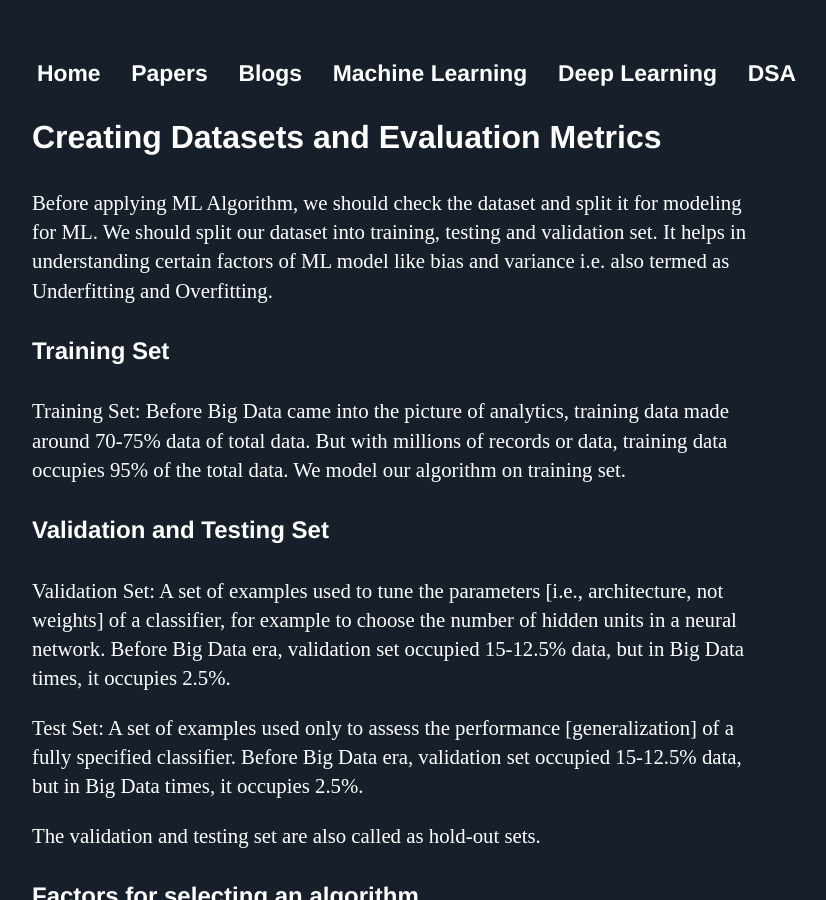
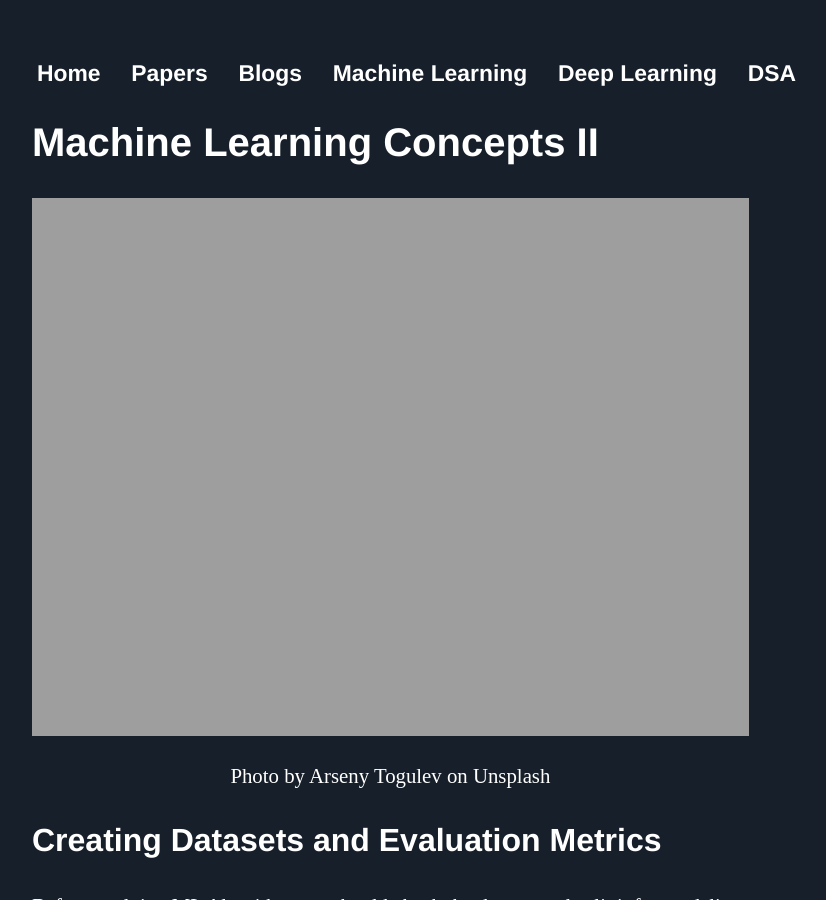
Before and after one commit to Mayurji/mayurji.github.io, a Jekyll site: the page built from _machine-learning/2020-11-06-machine-learning-III.md, in a window 1280 px wide and 900 px high. Shown: the whole window, without its empty margins (160-986 px from the left). Built offline with Jekyll 4.4.1, drawn with Linux system fonts in a browser that asks for light colours; formulas are drawn with MathJax 3; comment, search, counter and statistics services are not loaded.

Commit message:
Update 2020-11-06-machine-learning-III.md

```diff
--- a/_machine-learning/2020-11-06-machine-learning-III.md
+++ b/_machine-learning/2020-11-06-machine-learning-III.md
@@ -5,6 +5,12 @@ description: "Data preparation and evaluation of machine learning models"
 date:   2020-11-06 17:43:52 +0530
 ---
 {% include mathjax.html %}
+## Machine Learning Concepts II
+
+<center>
+<img src="{{site.url}}/assets/images/ml/arseny-togulev-MECKPoKJYjM-unsplash.jpg"  style="zoom: 5%  background-color:#DCDCDC;"  width="100%" height=auto/><br>
+<p><span>Photo by <a href="https://unsplash.com/@tetrakiss?utm_source=unsplash&amp;utm_medium=referral&amp;utm_content=creditCopyText">Arseny Togulev</a> on <a href="https://unsplash.com/s/photos/machine-learning?utm_source=unsplash&amp;utm_medium=referral&amp;utm_content=creditCopyText">Unsplash</a></span></p>
+</center>
 
 ### Creating Datasets and Evaluation Metrics
 
```
